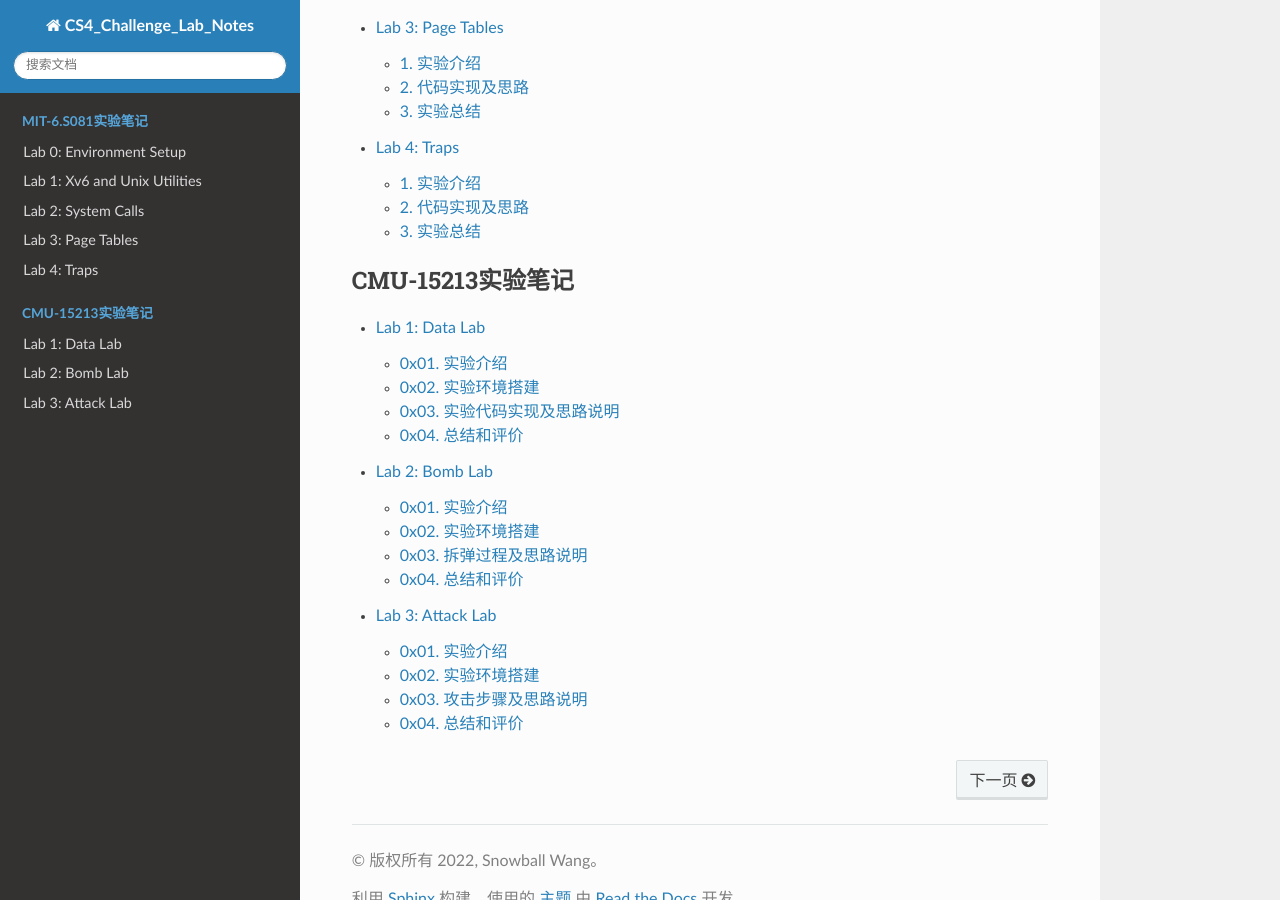
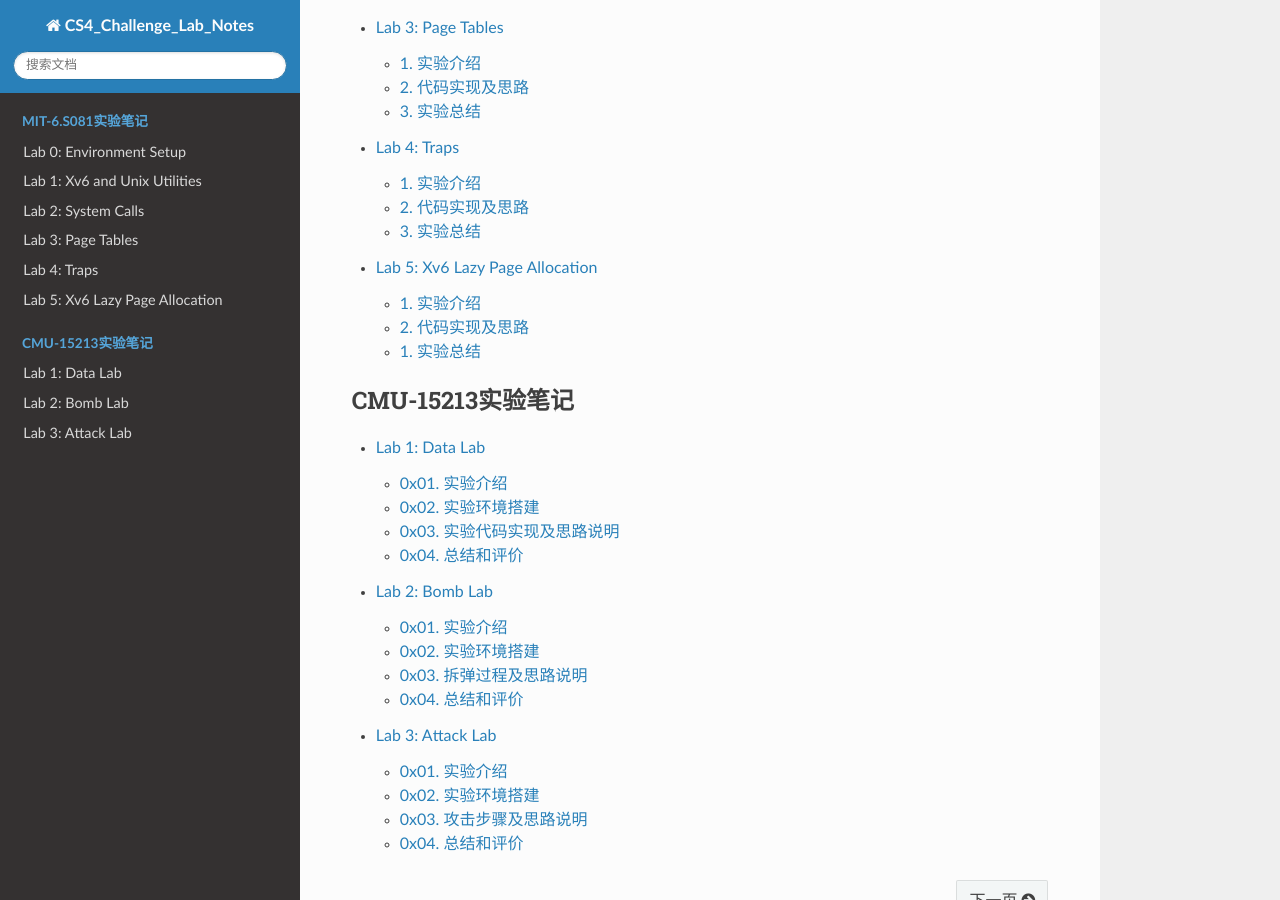
Before and after one commit to Snowball-Wang/CS4_Challenge_Lab_Summary, a Sphinx documentation site: the page built from source/index.rst, in a window 1280 px wide and 900 px high, scrolled down 584 px. Built offline with Sphinx 7.4.7 and the Read the Docs theme 2.0.0, drawn with Linux system fonts in a browser that asks for light colours; part of the change alters nothing that is shown.

```diff
--- a/source/index.rst
+++ b/source/index.rst
@@ -15,6 +15,7 @@ CS4_Challenge实验笔记
    mit_6s081/lab2-syscall
    mit_6s081/lab3-pgtbl
    mit_6s081/lab4-traps
+   mit_6s081/lab5-lazy
 
 .. toctree::
    :caption: CMU-15213实验笔记
--- /dev/null
+++ b/source/mit_6s081/lab5-lazy.rst
@@ -0,0 +1,572 @@
+Lab 5: Xv6 Lazy Page Allocation
+================================
+
+1. 实验介绍
+-----------
+
+操作系统通过页表可以实现很多有趣的功能，其中一个便是对用户空间堆内存的延迟分配。用户态程序通过 ``sbrk`` 系统调用来请求堆内存。
+在原始版本的xv6内核中， ``sbrk`` 会直接分配物理内存并将其映射到当前进程的虚拟地址空间。要知道，对于一个大内存的请求，物理内存和分配和映射是相当耗时的。
+所以，为了让 ``sbrk`` 能够更快地完成堆内存的请求，我们将在此实验中，实现xv6 ``page fault`` 的特性，从而达到xv6堆内存延迟分配的功能。
+
+2. 代码实现及思路
+----------------
+
+Eliminate allocation from sbrk()
+^^^^^^^^^^^^^^^^^^^^^^^^^^^^^^^^^
+
+原始的 ``sbrk`` 的实现如下代码所示：
+
+.. code-block:: c
+
+    uint64 sys_sbrk(void)
+    {
+        int addr;
+        int n;
+
+        if(argint(0, &n) < 0)
+            return -1;
+        addr = myproc()->sz;
+        if(growproc(n) < 0)
+            return -1;
+        return addr;
+    }
+
+可以看到，在 ``sys_sbrk`` 中调用了 ``growproc`` 来对增加或缩减的堆内存进行处理， ``growproc`` 的实现如下：
+
+.. code-block:: c
+
+    int growproc(int n)
+    {
+        uint sz;
+        struct proc *p = myproc();
+
+        sz = p->sz;
+        if(n > 0){
+            if((sz = uvmalloc(p->pagetable, sz, sz + n)) == 0){
+                return -1;
+            }
+        } else if(n < 0){
+            sz = uvmdealloc(p->pagetable, sz, sz + n);
+        }
+        p->sz = sz;
+        return 0;
+    }
+
+在 ``growproc`` 中，根据堆内存是要增加还是缩减，分别调用 ``uvmalloc`` 和 ``uvmdealloc`` 来实现物理内存的分配或销毁，然后更新页表。
+在此实验中，我们只考虑堆内存增加的情况，只增加进程的内存大小，不再调用 ``growproc`` 来进行实际的物理内存分配和映射，来观察xv6的运行状态。
+由此，我们把 ``sys_sbrk`` 中对 ``growproc`` 的调用注释掉，直接增加进程的内存空间。
+
+.. code-block:: c
+
+    uint64 sys_sbrk(void)
+    {
+        int addr;
+        int n;
+
+        if(argint(0, &n) < 0)
+            return -1;
+        addr = myproc()->sz;
+        myproc()->sz = addr + n;
+        //if(growproc(n) < 0)
+        //    return -1;
+        return addr;
+    }
+
+运行xv6，敲入 ``echo hi`` , 出现以下错误：
+
+.. code-block:: console
+
+    $ echo hi
+    usertrap(): unexpected scause 0x000000000000000f pid=3
+            sepc=0x00000000000012ac stval=0x0000000000004008
+    panic: uvmunmap: not mapped
+
+由上述的错误信息可以看到， ``scause`` 寄存器的值为 ``0xf`` ，查询 `riscv手册 <https://five-embeddev.com/riscv-isa-manual/latest/supervisor.html#sec:scause>`_ 可以看到其对应的是 ``store page fault`` 。
+``pid=3`` 意味着发生错误的进程号为3。 ``sepc`` 对应的是产生错误的执行代码的内存地址，查看 ``user/sh.asm`` 可以看到， 在 ``0x12ac`` 处的汇编代码是 ``sw s6,8(a0)`` ，确实是一个store命令。
+``stval`` 则对应的是访存错误的虚拟内存地址， ``0x4008`` 即对应着此处的内存访问触发了 ``store page fault`` 的错误。
+
+
+Lazy allocation
+^^^^^^^^^^^^^^^^
+
+在上个实验中，我们仅仅只是在 ``sys_sbrk`` 里改变了进程的内存大小，并没有对出现缺页错误进行处理。
+在本实验中，我们将在 ``usertrap`` 里针对缺页错误的内存地址分配物理内存，并添加映射关系，从而让程序能够继续正常地运行。
+
+根据前两条提示，我们需在 ``usertrap`` 里对 ``r_scause()`` 添加新的判断条件，即当其为13(load page fault)和15(store page fault)时，我们进行缺页处理。
+在缺页处理中，我们参考 ``uvmalloc`` 函数，为发生缺页错误的虚拟地址分配 ``PGSIZE`` 的物理内存，并将新分配的物理内存地址与虚拟内存地址进行映射。
+代码的实现如下：
+
+.. code-block:: c
+
+    void usertrap(void)
+    {
+        // omit the unimportant code
+        if(r_scause() == 8){
+            //...
+        } else if((which_dev = devintr()) != 0){
+            // ok
+        } else if(r_scause() == 13 || r_scause() == 15){
+            // code to handle load/store page fault
+            uint64 va = r_stval();
+            printf("faulting va addr: %p\n", va);
+            // allocate one physical page
+            char *mem = kalloc();
+            if(mem == 0)
+                panic("usertrap: no more physical mem!");
+            // zero the physical page
+            memset(mem, 0, PGSIZE);
+            // add the mappings
+            if(mappages(p->pagetable, va, PGSIZE, (uint64)mem, PTE_W|PTE_R|PTE_U) != 0){
+		        kfree(mem);
+		        p->killed = 1;
+	        }
+
+        }else {
+            printf("usertrap(): unexpected scause %p pid=%d\n", r_scause(), p->pid);
+            printf("            sepc=%p stval=%p\n", r_sepc(), r_stval());
+            p->killed = 1;
+        }
+    }
+
+再次运行xv6，敲入 ``echo hi`` ， 出现以下错误：
+
+.. code-block:: console
+
+    $ echo hi
+    faulting va addr: 0x0000000000004008
+    faulting va addr: 0x0000000000013f48
+    panic: uvmunmap: not mapped
+
+可以看到，程序打印出了对应发生缺页错误的虚拟地址，但是出现了 ``uvmunmap: not mapped`` 的错误。在 ``kernel/vm.c`` 里查看 ``uvmunmap`` 的定义，我们可以看到，函数会释放 ``p->sz`` 中所有的页表及物理内存。
+所以当我们使用延迟堆内存分配的策略时，对应必然会有在 ``p->sz`` 虚拟地址空间内的虚拟地址没有与物理内存映射的情况。在 ``uvmunmap`` 中，我们只需忽略上述情形即可。修改后的 ``uvmunmap`` 如下所示：
+
+.. code-block:: c
+
+    void uvmunmap(pagetable_t pagetable, uint64 va, uint64 npages, int do_free)
+    {
+        uint64 a;
+        pte_t *pte;
+
+        if((va % PGSIZE) != 0)
+            panic("uvmunmap: not aligned");
+
+        for(a = va; a < va + npages*PGSIZE; a += PGSIZE){
+            if((pte = walk(pagetable, a, 0)) == 0)
+                panic("uvmunmap: walk");
+            if((*pte & PTE_V) == 0)
+                continue;
+            if(PTE_FLAGS(*PTE) == PTE_V)
+                panic("uvmunmap: not a leaf");
+            if(do_free){
+                uint64 pa = PTE2PA(*pte);
+                kfree((void*)pa);
+            }
+            *pte = 0;
+        }
+    }
+
+再次运行xv6， 敲入 ``echo hi`` 命令，却得到以下错误：
+
+.. code-block:: console
+
+    $ echo hi
+    faulting va addr: 0x0000000000004008
+    faulting va addr: 0x0000000000013f48
+    panic: freewalk: leaf
+
+检查代码逻辑，没有发现问题。看到实验中的第四条提示，恍然大悟，发生缺页错误的虚拟地址需要在映射前向下圆整，所以 ``mappages`` 里的va应该替换成 ``PGROUNDDOWN(va)`` 。
+再次运行xv6，显示 ``echo hi`` 运行正确。
+
+.. code-block:: console
+
+    $ echo hi
+    faulting va addr: 0x0000000000004008
+    faulting va addr: 0x0000000000013f48
+    hi
+
+
+具体实现代码可参考此 `链接 <https://github.com/Snowball-Wang/MIT_6S081_Operating_System_Engineering/commit/1db690524ed0c391158e39671a59e540611c3d0b>`_ 。
+
+最后，我们可以添加 ``page table`` 实验中的 ``vmprint`` 函数，来对比缺页错误处理前后进程的页表状况。
+
+.. code-block:: console
+
+    $ echo hi
+    page table 0x0000000087f75000
+    ..0: pte 0x0000000021fdc801 pa 0x0000000087f72000
+    .. ..0: pte 0x0000000021fd9401 pa 0x0000000087f65000
+    .. .. ..0: pte 0x0000000021fdc05f pa 0x0000000087f70000
+    .. .. ..1: pte 0x0000000021fd98df pa 0x0000000087f66000
+    .. .. ..2: pte 0x0000000021fdc40f pa 0x0000000087f71000
+    .. .. ..3: pte 0x0000000021fd68df pa 0x0000000087f5a000
+    ..255: pte 0x0000000021fdd001 pa 0x0000000087f74000
+    .. ..511: pte 0x0000000021fdcc01 pa 0x0000000087f73000
+    .. .. ..510: pte 0x0000000021fd90c7 pa 0x0000000087f64000
+    .. .. ..511: pte 0x0000000020001c4b pa 0x0000000080007000
+    page fault: 0x0000000000004008
+    page table 0x0000000087f75000
+    ..0: pte 0x0000000021fdc801 pa 0x0000000087f72000
+    .. ..0: pte 0x0000000021fd9401 pa 0x0000000087f65000
+    .. .. ..0: pte 0x0000000021fdc05f pa 0x0000000087f70000
+    .. .. ..1: pte 0x0000000021fd98df pa 0x0000000087f66000
+    .. .. ..2: pte 0x0000000021fdc40f pa 0x0000000087f71000
+    .. .. ..3: pte 0x0000000021fd68df pa 0x0000000087f5a000
+    .. .. ..4: pte 0x0000000021fd6417 pa 0x0000000087f59000
+    ..255: pte 0x0000000021fdd001 pa 0x0000000087f74000
+    .. ..511: pte 0x0000000021fdcc01 pa 0x0000000087f73000
+    .. .. ..510: pte 0x0000000021fd90c7 pa 0x0000000087f64000
+    .. .. ..511: pte 0x0000000020001c4b pa 0x0000000080007000
+    page table 0x0000000087f75000
+    ..0: pte 0x0000000021fdc801 pa 0x0000000087f72000
+    .. ..0: pte 0x0000000021fd9401 pa 0x0000000087f65000
+    .. .. ..0: pte 0x0000000021fdc05f pa 0x0000000087f70000
+    .. .. ..1: pte 0x0000000021fd98df pa 0x0000000087f66000
+    .. .. ..2: pte 0x0000000021fdc40f pa 0x0000000087f71000
+    .. .. ..3: pte 0x0000000021fd68df pa 0x0000000087f5a000
+    .. .. ..4: pte 0x0000000021fd64d7 pa 0x0000000087f59000
+    ..255: pte 0x0000000021fdd001 pa 0x0000000087f74000
+    .. ..511: pte 0x0000000021fdcc01 pa 0x0000000087f73000
+    .. .. ..510: pte 0x0000000021fd90c7 pa 0x0000000087f64000
+    .. .. ..511: pte 0x0000000020001c4b pa 0x0000000080007000
+    page fault: 0x0000000000013f48
+    page table 0x0000000087f75000
+    ..0: pte 0x0000000021fdc801 pa 0x0000000087f72000
+    .. ..0: pte 0x0000000021fd9401 pa 0x0000000087f65000
+    .. .. ..0: pte 0x0000000021fdc05f pa 0x0000000087f70000
+    .. .. ..1: pte 0x0000000021fd98df pa 0x0000000087f66000
+    .. .. ..2: pte 0x0000000021fdc40f pa 0x0000000087f71000
+    .. .. ..3: pte 0x0000000021fd68df pa 0x0000000087f5a000
+    .. .. ..4: pte 0x0000000021fd64d7 pa 0x0000000087f59000
+    .. .. ..19: pte 0x0000000021fd6017 pa 0x0000000087f58000
+    ..255: pte 0x0000000021fdd001 pa 0x0000000087f74000
+    .. ..511: pte 0x0000000021fdcc01 pa 0x0000000087f73000
+    .. .. ..510: pte 0x0000000021fd90c7 pa 0x0000000087f64000
+    .. .. ..511: pte 0x0000000020001c4b pa 0x0000000080007000
+    hi
+
+可以看到，对于 ``0x4008`` 虚拟地址的缺页错误处理后，进程的页表多了一条条目 ``4: pte 0x0000000021fd6417 pa 0x0000000087f59000`` 。
+对于 ``0x13f48`` 虚拟地址的缺页错误处理后，进程的页表多了一条条目 ``19: pte 0x0000000021fd6017 pa 0x0000000087f58000`` 。
+
+Lazytests and Usertests
+^^^^^^^^^^^^^^^^^^^^^^^
+
+在本实验中，我们将进一步地完善缺页错误处理的代码，从而能够通过 ``lazytests`` 和 ``usertests`` 测试。
+
+根据第一条提示，我们首先处理 ``sbrk()`` 传入负数参数的情况。
+对于 ``sbrk`` 参数n大于0的情况，我们可以采用 ``lazy allocation`` 的策略。
+但对于n是负数，即缩减堆内存的情况，如果我们采用 ``lazy deallocation`` 的策略，可能意味着进程执行过程中访问已经不再是进程 ``p->sz`` 的堆内存，但也不会报错。
+所以，针对n是负数的情况，我们还是采取原先的策略。 ``sys_sbrk`` 的实现如下所示：
+
+.. code-block::  c
+
+    uint64 sys_sbrk(void)
+    {
+        int addr;
+        int n;
+        struct proc *p = myproc();
+
+        if(argint(0, &n) < 0)
+            return -1;
+        addr = p->sz;
+        // if n >= 0, do lazy allocation.
+        // if n < 0, do eager deallocation.
+        if(n >= 0){
+            p->sz = addr + n;
+        } else {
+            if(growproc(n) < 0)
+                return -1;
+        }
+        return addr;
+    }
+
+查看 ``user/lazytests.c`` ，发现其有三个测试用例：
+- sparse_memory
+- sparse_memory_unmap
+- oom
+
+三个用例可根据xv6命令行参数单独执行，但是每个用例的描述字符串中间有空格，做以下修改：
+
+.. code-block:: c
+
+    struct test{
+        void (*f)(char *);
+        char *s;
+    } tests[] = {
+        { sparse_memory, "lazy_alloc"},
+        { sparse_memory_unmap, "lazy_unmap"},
+        { oom, "out_of_memory"},
+        {0, 0},
+    };
+
+这样，就可以在xv6里敲入 ``lazytests lazy_alloc`` 单独执行第一个测试用例了。
+
+.. code-block:: console
+
+    $ lazytests lazy_alloc
+    lazytests starting
+    running test lazy_alloc
+    panic: uvmunmap: walk
+
+执行结果如上，出现 ``panic: uvmunmap: walk`` 错误。查看 ``uvmunmap`` 的定义，使用 ``walk`` 来查询va对应的pte。
+但如果我们采用堆内存延迟分配的策略，对应进程里的虚拟地址空间就会出现pte为0的正常情况，此时我们只需忽略此错误，继续遍历虚拟地址即可。
+
+再次执行 ``lazytests lazy_alloc`` ，此测试用例通过。
+
+.. code-block:: console
+
+    $ lazytests lazy_alloc
+    lazytests starting
+    running test lazy_alloc
+    test lazy_alloc: OK
+    ALL TESTS PASSED
+
+继续执行第二个测试用例， ``lazytests lazy_unmap`` ，出现以下错误：
+
+.. code-block:: console
+
+    $ lazytests lazy_unmap
+    lazytests starting
+    running test lazy_unmap
+    panic: uvmcopy: page not present
+
+根据第三条提示，我们可以初步判断问题出现在 ``fork`` 中父子进程间的内存拷贝。
+查看 ``uvmcopy`` ，同理，对应 ``panic`` 的部分全部改为 ``continue`` ，再次运行测试用例，出现以下错误：
+
+.. code-block:: console
+
+    $ lazytests lazy_unmap
+    lazytests starting
+    running test lazy_unmap
+    panic: freewalk: leaf
+
+
+用gdb调试xv6，并将断点设置在 ``freewalk`` 函数的 ``panic`` 处，运行测试用例，敲入 ``bt`` 查看函数调用栈。
+
+.. code-block:: console
+
+    (gdb) bt
+    #0  freewalk (pagetable=0x87ecc000) at kernel/vm.c:286
+    #1  0x0000000080001536 in freewalk (pagetable=0x87ecd000) at kernel/vm.c:283
+    #2  0x0000000080001536 in freewalk (pagetable=pagetable@entry=0x87ed1000) at kernel/vm.c:283
+    #3  0x0000000080001590 in uvmfree (pagetable=pagetable@entry=0x87ed1000, sz=sz@entry=12288) at kernel/vm.c:299
+    #4  0x0000000080001c60 in proc_freepagetable (pagetable=0x87ed1000, sz=12288) at kernel/proc.c:195
+    #5  0x0000000080001c96 in freeproc (p=p@entry=0x80012308 <proc+1440>) at kernel/proc.c:143
+    #6  0x00000000800023ba in wait (addr=12012) at kernel/proc.c:429
+    #7  0x0000000080002d4e in sys_wait () at kernel/sysproc.c:38
+    #8  0x0000000080002c90 in syscall () at kernel/syscall.c:140
+    #9  0x0000000080002918 in usertrap () at kernel/trap.c:67
+    #10 0x00000000000000d6 in ?? ()
+
+可以看到上述错误发生在销毁子进程，释放子进程内存空间的过程中。
+再次查看 ``lazytests.c`` 中第二个测试用例函数 ``sparse_memory_unmap`` ，函数在父进程通过 ``sbrk`` 增加了 ``REGION_SZ`` 的堆内存。
+然后基于 ``PGSIZE * PGSIZE`` 的步长利用缺页错误对延迟分配的部分堆内存进行赋值和添加映射。
+完成上述步骤后，再基于上述步长每次 ``fork`` 一个子进程，缩减子进程 ``REGION_SZ`` 的内存空间，然后再访问子进程从父进程拷贝过来的 ``REGION_SZ`` 中之前赋值的队内存地址。
+
+但因为我们对 ``sbrk`` 传入的参数为负数的情况，采取的是 ``eager deallocation`` 的策略，所以函数 ``sparse_memory_unmap`` 的子进程执行 ``*(char **)i = i`` 应该在 ``usertrap`` 中做错误处理。
+根据第三和第六条提示，我们对函数 ``usertrap`` 进行以下修改：
+
+.. code-block:: c
+
+    void usertrap(void){
+        //...
+        else if(r_scause() == 13 || r_scause() == 15){
+            uint64 va = r_stval();
+
+            // if va > p->sz or va < user stack,
+            // kill the process
+            if(va > p->sz || va < 0x3000){
+            p->killed = 1;
+            goto killed;
+
+        //...
+        killed:
+            if(p->killed)
+                exit(-1);
+        }
+    }
+
+再次执行 ``lazytests lazy_unmap`` ，此测试用例通过。
+
+.. code-block:: console
+
+    $ lazytests lazy_unmap
+    lazytests starting
+    running test lazy_unmap
+    test lazy_unmap: OK
+    ALL TESTS PASSED
+
+
+此时我们已经通过 ``lazytests`` 中的前两个测试用例。回到看代码实现，我觉得 ``usertrap`` 里关于缺页错误的处理可以单独设计一套API，这样逻辑也会更加清晰。
+
+.. code-block::  c
+
+    int is_lazyaddr(uint64 va)
+    {
+        struct proc *p = myproc();
+        // va should lower than p->sz but higher than user stack
+        if(va < p->sz && va >= p->trapframe->sp)
+            return 1;
+        else
+            return 0;
+    }
+
+    int lazyalloc(struct proc *p, uint64 va)
+    {
+        uint64 ka = (uint64)kalloc();
+        if(ka == 0){
+            return 0;
+        } else {
+            memset((void *)ka, 0, PGSIZE);
+            if(mappages(p->pagetable, PGROUNDDOWN(va), PGSIZE, ka, PTE_W|PTE_R|PTE_U) != 0){
+            kfree((void *)ka);
+            return 0;
+            }
+        }
+        return 1;
+    }
+
+这样，我们在 ``usertrap`` 里处理缺页错误就可以调用上述两个函数实现。
+
+.. code-block:: c
+
+    void usertrap(void)
+    {
+        //...
+        } else if(r_scause() == 13 || r_scause() == 15){
+            uint64 va = r_stval();
+
+            if(is_lazyaddr(va) == 1){
+                if(lazyalloc(p, va) == 0)
+                    p->killed = 1;
+            } else {
+                p->killed = 1;
+            }
+    }
+
+执行 ``lazytests out_of_memory`` ，出现以下错误：
+
+.. code-block:: console
+
+    $ lazytests out_of_memory
+    lazytests starting
+    running test out_of_memory
+    panic: walk
+
+``panic: walk`` 出现的地方是在 ``walk`` 函数中，当va的地址大于 ``MAXVA`` 时。我们在 ``panic`` 前加一行打印信息，打印出错误的va值。
+
+.. code-block:: console
+
+    $ lazytests out_of_memory
+    lazytests starting
+    running test out_of_memory
+    va: 0xffffffff80003000
+    panic: walk
+
+可以看到错误的va的值为 ``0xffffffff80003000`` ，猜测肯定是地址计算时值出现了溢出错误。
+再理解以下 ``lazytests.c`` 中的 ``oom`` 函数，发现其调用定义在 ``user/umalloc.c`` 中的 ``malloc`` 函数来分配堆内存。而 ``malloc`` 实际最终调用的还是 ``sbrk`` 系统调用。
+``oom`` 函数里通过 ``while((m2 = malloc(4096*4096)) != 0)`` 不断扩展堆内存，并将前一次的地址赋值给新一次分配的堆内存上。子进程理应在某次访问中出现错误，所以永远访问不到 ``exit(0)`` 上。
+这样父进程捕捉到子进程的退出码不为0，即函数退出码 ``exit(xstatus == 0)`` 也不为0。
+
+理解了 ``oom`` 函数的执行逻辑，再结合前面猜测的溢出错误，我们回到 ``sys_sbrk`` 中，加入 ``addr`` 和 ``addr + n`` 的打印信息。
+
+.. code-block:: c
+
+    $ lazytests out_of_memory
+    lazytests starting
+    running test out_of_memory
+    addr: 0x000000007f0037f0
+    addr + n: 0xffffffff80003800
+    addr: 0xffffffff80003800
+    addr + n: 0xffffffff81003810
+    va: 0xffffffff80003000
+    panic: walk
+
+可以看到， ``addr`` 值为 ``0x7f0037f0`` 时，加上 ``n`` 的值就发生了溢出。这是因为对应 ``addr`` 和 ``n`` 的值都是 ``int`` 类型， 而我们的 ``p->sz`` 和 ``va`` 都是 ``uint64`` 类型。
+所以我们需对 ``addr + n`` 出现溢出的情况进行处理，即返回原始的 ``addr`` 的值即可。对应va大于 ``p->sz`` 的情况就会在 ``is_lazyaddr`` 中得到相应的处理。
+
+.. code-block:: c
+
+    uint64 sys_sbrk(void)
+    {
+        //...
+        // addr + n might overflow.
+        // when it happens, just return the original addr.
+        if((addr + n) < 0){
+            return addr;
+        }
+        //...
+    }
+
+再次执行 ``lazytests out_of_memory`` ，此测试用例通过。
+
+.. code-block:: console
+
+    $ lazytests out_of_memory
+    lazytests starting
+    running test out_of_memory
+    test out_of_memory: OK
+    ALL TESTS PASSED
+
+再运行 ``usertests`` ，发现 ``usertests`` 中的 ``sbrkarg`` 出现错误：
+
+.. code-block:: console
+
+    $ usertests sbrkarg
+    usertests starting
+    test sbrkarg: sbrkarg: write sbrk failed
+    FAILED
+    SOME TESTS FAILED
+
+结合题目第四条提示，我们需对 ``walkaddr`` 做相应的修改。
+
+.. code-block:: c
+
+    uint64 walkaddr(pagetable_t pagetable, uint64 va)
+    {
+        pte_t *pte;
+        uint64 pa;
+
+        if(va >= MAXVA)
+            return 0;
+
+        // lazy allocation
+        if(is_lazyaddr(va)){
+            if(lazyalloc(va) == 0)
+                return 0;
+        }
+
+        pte = walk(pagetable, va, 0);
+        if(pte == 0)
+            return 0;
+        if((*pte & PTE_V) == 0)
+            return 0;
+        if((*pte & PTE_U) == 0)
+            return 0;
+        pa = PTE2PA(*pte);
+        return pa;
+    }
+
+同时，对于 ``is_lazyaddr`` 函数，我们还需增加va是否会 ``remap`` 的判断。
+
+再次运行 ``usertests`` ，测试用例全部通过。
+
+具体实现代码可参考此 `链接 <https://github.com/Snowball-Wang/MIT_6S081_Operating_System_Engineering/commit/ffa11184a22bba200de6a88a2438a783ef6919b2>`_ 。
+
+
+实验最终结果
+^^^^^^^^^^^
+
+实验最后还需要添加 ``time.txt`` 文件记录实验所花费的时间。敲入 ``make grade`` 命令，可看到实验得分满分。
+
+.. image:: ./../_images/6s081/lab4_lazy_score.png
+
+
+1. 实验总结
+-----------
+
+本次实验卡在了两个问题，一个是 ``oom`` 实验中出现的虚拟地址溢出的问题，一个是 ``usertests`` 中 ``sbrkarg`` 出错的问题。
+其中第三部分的第四条提示也让我纠结理解了很久。
+
+    Handle the case in which a process passes a valid address from sbrk() to a system call such as read or write, but the memory for that address has not yet been allocated.
+
+这次实验看上去很简单，但实际做起来还是有很多坑，而且最可怕的是调试了半天发现是自己写的坑。还是那句话，魔鬼在细节！
```
Also changed, not shown: source/_images/6s081/lab5_lazy_score.png (added).
